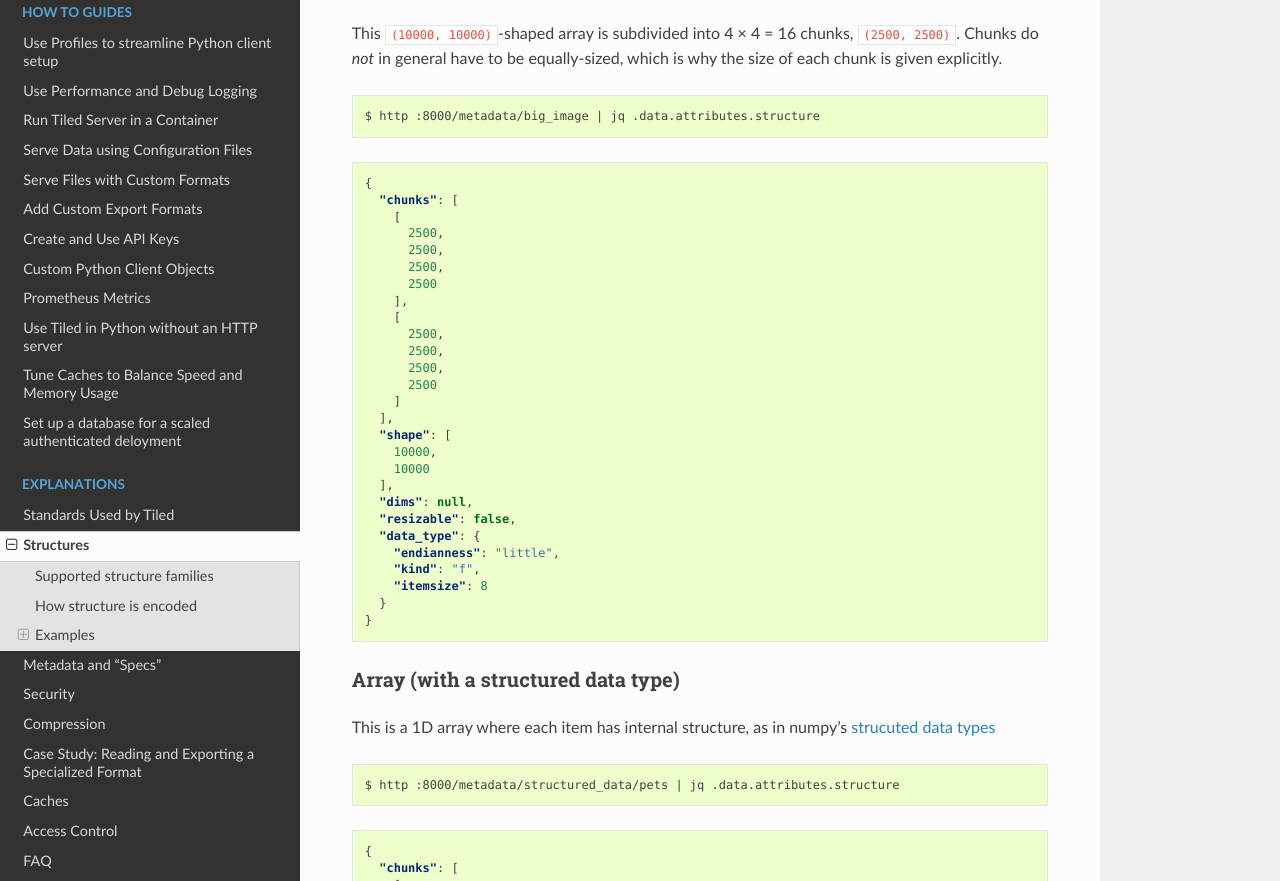
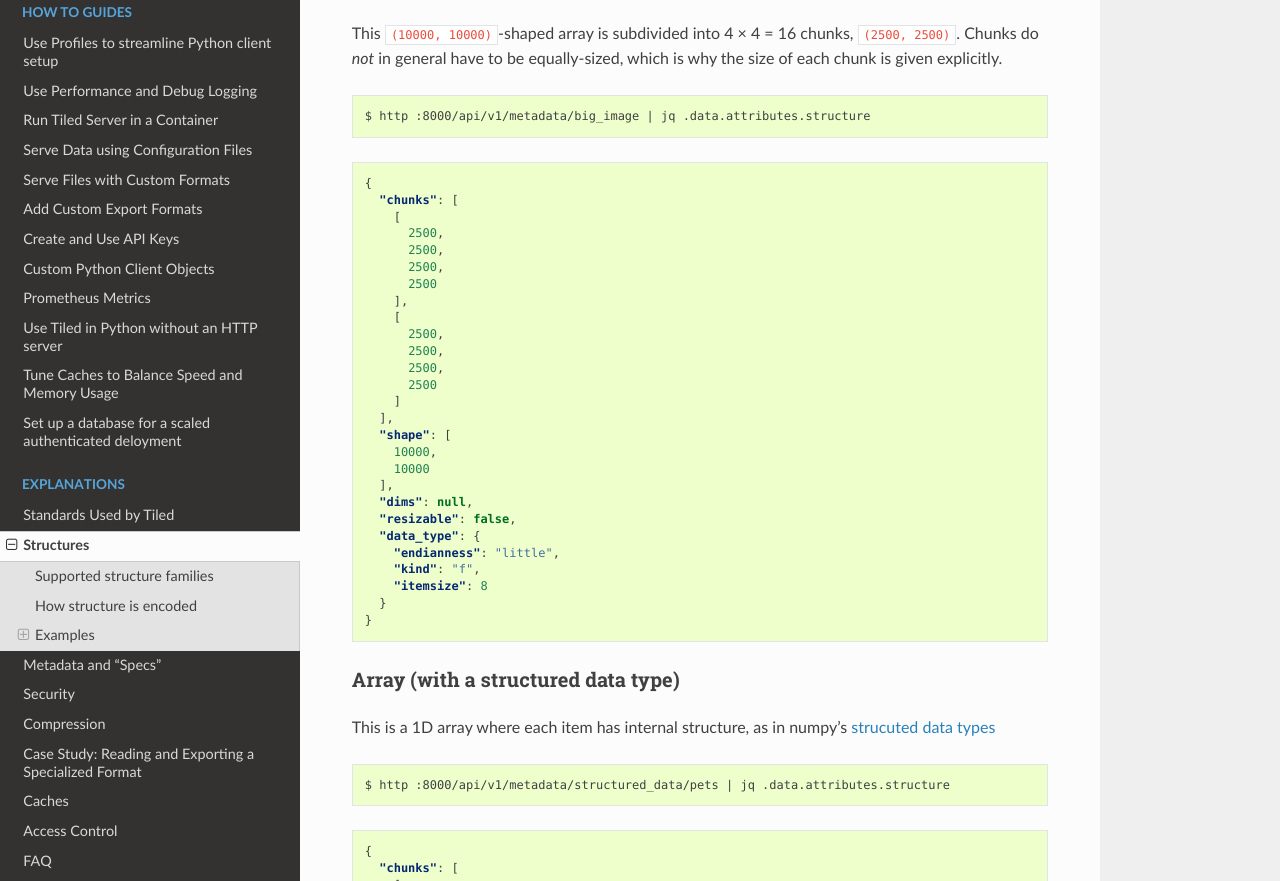
Before and after one commit to bluesky/tiled, a Sphinx documentation site: the page built from docs/source/explanations/structures.md, in a window 1280 px wide and 1400 px high, scrolled down 1634 px. Shown: the part 151-1032 px from the top of the window. Built offline with Sphinx 7.4.7 and the Read the Docs theme 2.0.0, drawn with Linux system fonts in a browser that asks for light colours; pages that are not in the unit, such as notebooks, are missing from menus; the version number could not be read and is left out; some of the changed text lies outside the part shown.

Commit message:
Fix URLs.

````diff
--- a/docs/source/explanations/structures.md
+++ b/docs/source/explanations/structures.md
@@ -57,7 +57,7 @@ a string label for each dimension.
 This `(10, 10)`-shaped array fits in a single `(10, 10)`-shaped chunk.
 
 ```
-$ http :8000/metadata/small_image | jq .data.attributes.structure
+$ http :8000/api/v1/metadata/small_image | jq .data.attributes.structure
 ```
 
 ```json
@@ -91,7 +91,7 @@ This `(10000, 10000)`-shaped array is subdivided into 4 × 4 = 16 chunks,
 which is why the size of each chunk is given explicitly.
 
 ```
-$ http :8000/metadata/big_image | jq .data.attributes.structure
+$ http :8000/api/v1/metadata/big_image | jq .data.attributes.structure
 ```
 
 ```json
@@ -130,7 +130,7 @@ This is a 1D array where each item has internal structure,
 as in numpy's [strucuted data types](https://numpy.org/doc/stable/user/basics.rec.html)
 
 ```
-$ http :8000/metadata/structured_data/pets | jq .data.attributes.structure
+$ http :8000/api/v1/metadata/structured_data/pets | jq .data.attributes.structure
 ```
 
 ```json
@@ -227,7 +227,7 @@ order, but we cannot make requests like "rows 100-200". (Dask has the same
 limitation, for the same reason.)
 
 ```
-$ http :8000/metadata/long_table | jq .data.attributes.structure
+$ http :8000/api/v1/metadata/long_table | jq .data.attributes.structure
 ```
 
 ```json
````
